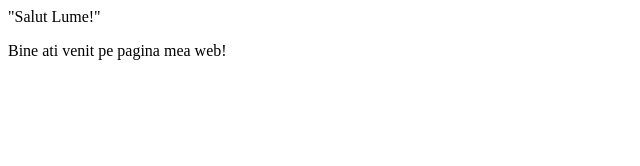
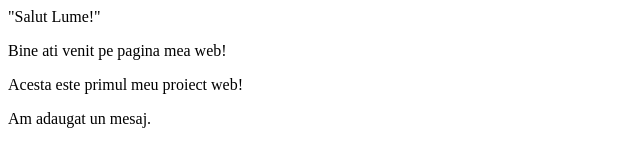
Before and after one commit to adelinnaandronic/Proiect-Web-Demo, a plain HTML site: page index.html in a window 1280 px wide. Shown: the whole page, without its empty margins (0-640 px from the left). Drawn offline with Linux system fonts and the light colour scheme.

Commit message:
Adauga un paragraf de introducere

```diff
--- a/index.html
+++ b/index.html
@@ -1,2 +1,4 @@
 "<hi>Salut Lume!</h1>"
 <p>Bine ati venit pe pagina mea web!</p>
+<p>Acesta este primul meu proiect web!</p>
+<p>Am adaugat un mesaj.</p>
```
